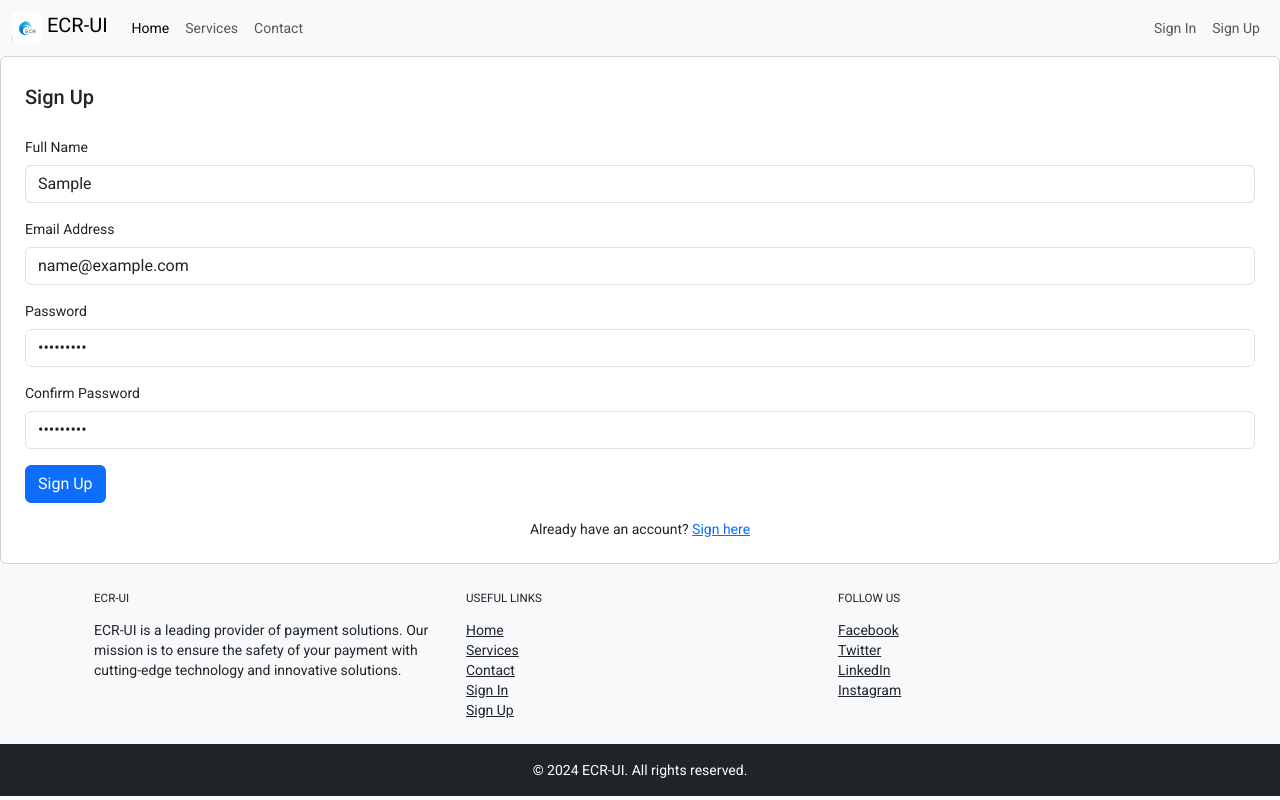
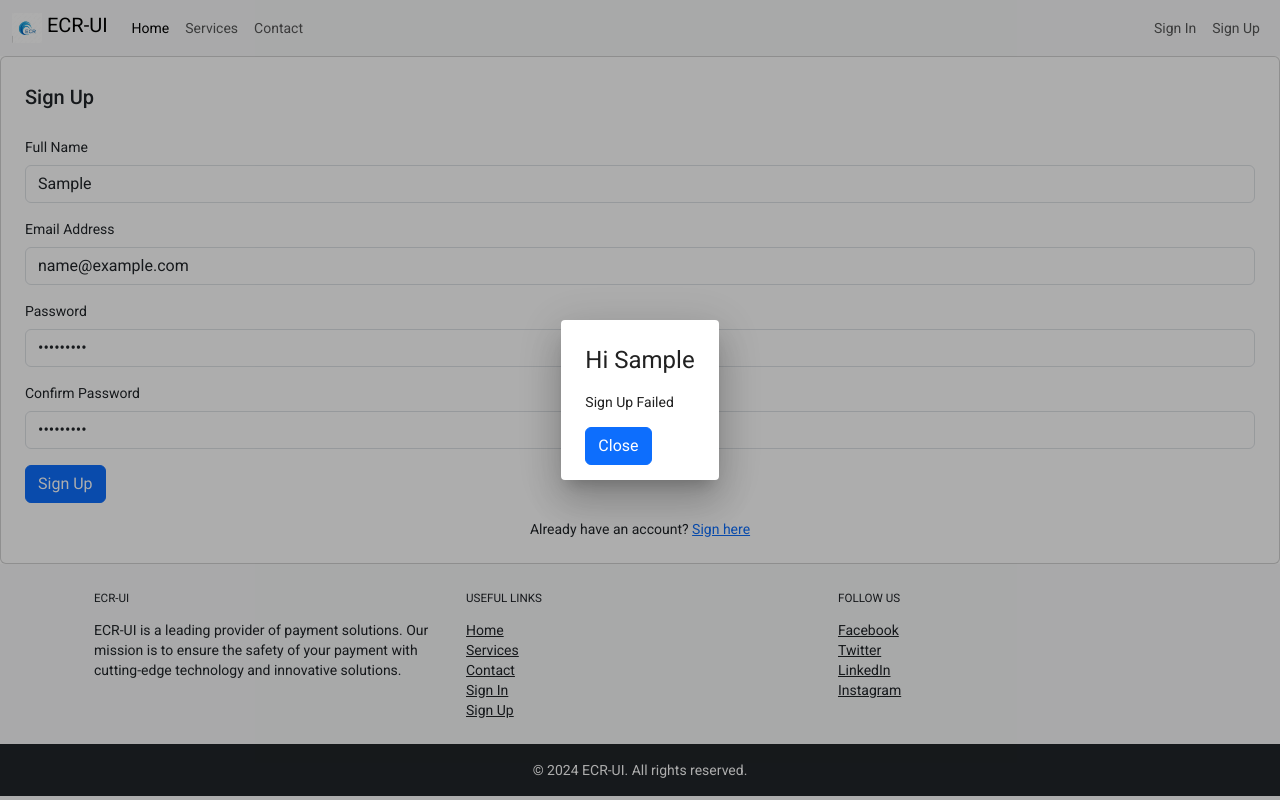
Before and after one commit to Hamdi008/ECR-UI, an Angular app: page /signUp in a window 1280 px wide. Both pictures are taken after typing "Sample", "name@example.com", "Sample123", "Sample123" into the empty fields and a click on the button "Sign Up". Built offline with nearby package versions, Linux system fonts and the light colour scheme; no server answers.

Commit message:
Create popup component and use it on signUp form

```diff
--- a/src/app/app.module.ts
+++ b/src/app/app.module.ts
@@ -9,7 +9,9 @@ import { SignInComponent } from './components/sign-in/sign-in.component';
 import { AppRoutingModule } from './app-routing.module';
 import { FormsModule } from '@angular/forms';
 import {HttpClientModule} from '@angular/common/http';
-import { BrowserAnimationsModule } from '@angular/platform-browser/animations'
+import { BrowserAnimationsModule } from '@angular/platform-browser/animations';
+import { PopupComponent } from './components/popup/popup.component';
+import {MatDialogModule } from '@angular/material/dialog'
 
 @NgModule({
   declarations: [
@@ -18,6 +20,7 @@ import { BrowserAnimationsModule } from '@angular/platform-browser/animations'
     FooterComponent,
     SignUpComponent,
     SignInComponent,
+    PopupComponent,
   ],
   imports: [
     BrowserModule,
@@ -25,6 +28,7 @@ import { BrowserAnimationsModule } from '@angular/platform-browser/animations'
     FormsModule,
     HttpClientModule,
     BrowserAnimationsModule,
+    MatDialogModule,
   ],
   providers: [],
   bootstrap: [AppComponent]
--- /dev/null
+++ b/src/app/components/popup/popup.component.html
@@ -0,0 +1,5 @@
+<h1 mat-dialog-title>{{title}}</h1>
+<mat-dialog-content>{{msg}}</mat-dialog-content>
+<mat-dialog-actions>
+  <button class="btn btn-primary" mat-button [mat-dialog-close]="true">Close</button>
+</mat-dialog-actions>
--- /dev/null
+++ b/src/app/components/popup/popup.component.ts
@@ -0,0 +1,20 @@
+import { Component, Inject, OnInit } from '@angular/core';
+import { MAT_DIALOG_DATA } from '@angular/material/dialog';
+
+@Component({
+  selector: 'app-popup',
+  templateUrl: './popup.component.html',
+  styleUrls: ['./popup.component.css']
+})
+export class PopupComponent implements OnInit {
+
+  title;
+  msg;
+  constructor(@Inject(MAT_DIALOG_DATA) public data: any) {
+    this.title = data.title
+    this.msg = data.msg
+  }
+
+  ngOnInit(): void {
+  }
+}
--- a/src/app/components/sign-up/sign-up.component.ts
+++ b/src/app/components/sign-up/sign-up.component.ts
@@ -1,5 +1,7 @@
 import { Component, OnInit } from '@angular/core';
 import { HttpService } from 'src/app/services/http.service';
+import { MatDialog } from '@angular/material/dialog';
+import { PopupComponent } from '../popup/popup.component';
 
 @Component({
   selector: 'app-sign-up',
@@ -13,9 +15,18 @@ export class SignUpComponent implements OnInit {
     email: '',
     password:''
   }
-  constructor(private _http:HttpService) { }
+  constructor(private _http:HttpService, private matDialogRef: MatDialog) { }
 
   ngOnInit(): void {
+  }
+
+  openDialog(title: String, msg:String){
+    this.matDialogRef.open(PopupComponent,{
+      data : {
+        title: title,
+        msg:msg
+      }
+    });
   }
 
   signUp(){
@@ -23,6 +34,7 @@ export class SignUpComponent implements OnInit {
     .subscribe(
       res=>{
         console.log(res);
+        this.openDialog("Welcome " + this.user.fullname, "You are successfully Signed Up");
         this.user = {
           fullname: '',
           email: '',
@@ -31,6 +43,7 @@ export class SignUpComponent implements OnInit {
       },
       err=>{
         console.log(err);
+        this.openDialog("Hi " + this.user.fullname, "Sign Up Failed");
       }
     )
   }
```
Also changed, not shown: src/app/components/popup/popup.component.css (added), 1 other file (tests, documents, lock files or other folders).
